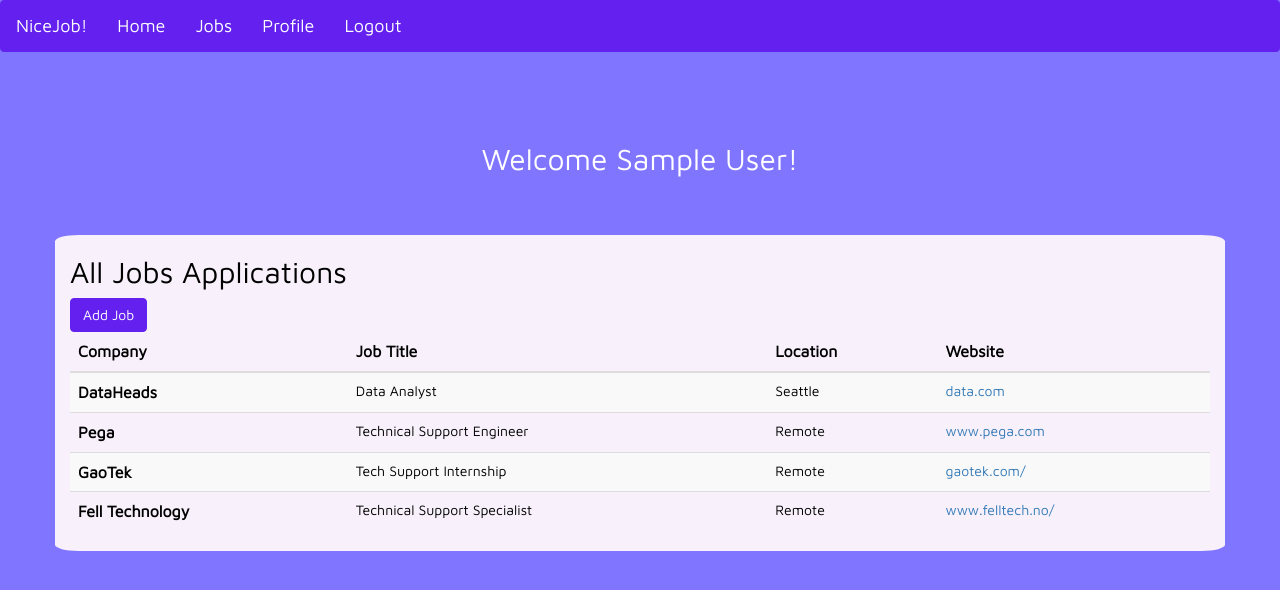
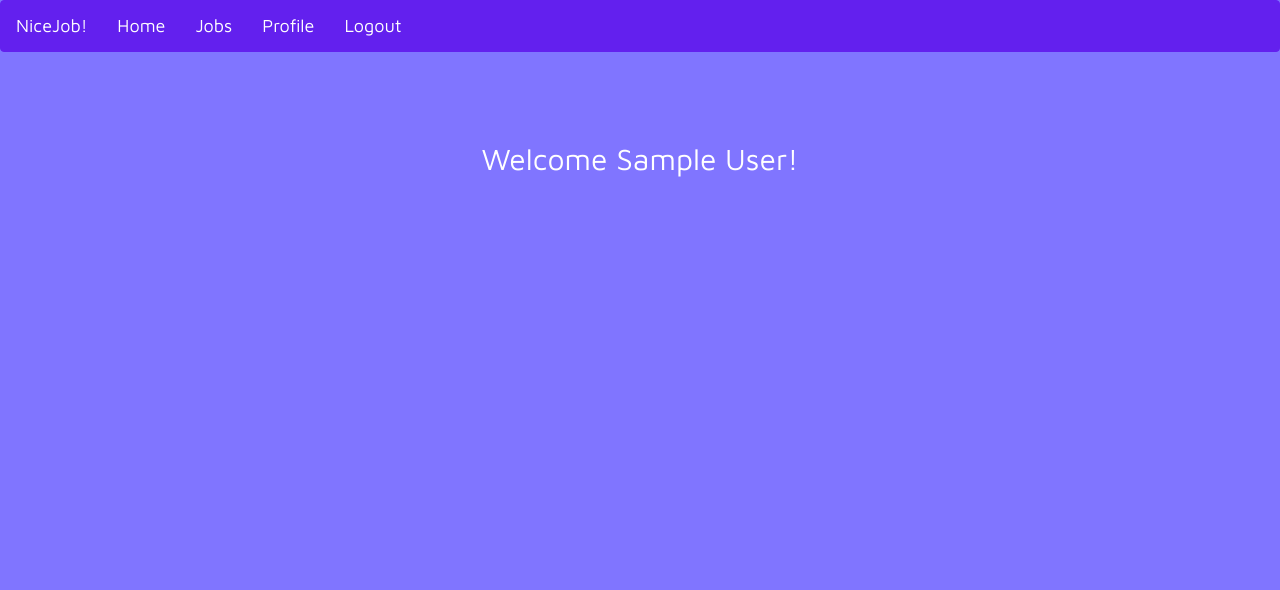
Before and after one commit to Mikey-Simmons/NiceJob, a Django app: template main/templates/all_jobs.html in a window 1280 px wide. Shown: the top 590 px of the page. Run offline with Django 3.2, Linux system fonts and the light colour scheme; the template is opened without the code that fills it: values that come from a table or form of the project are taken from there, others are empty; data comes from the database, SQL or seed files in the repository; tables that the repository leaves empty hold one stand-in row (values such as "Sample post"); some libraries are stand-ins or nearby versions.

Commit message:
changed_job_page

```diff
--- a/main/static/css/style.css
+++ b/main/static/css/style.css
@@ -60,7 +60,7 @@
 }
 .container{
     background-color: #F8F0FB !important;
-    border-radius: 2%;
+
 }
 h2.jumbotron{
     background-color: #593C8F;
--- a/main/templates/all_jobs.html
+++ b/main/templates/all_jobs.html
@@ -31,107 +31,7 @@
   <div class="jumbo_container">
     <h2 class="jumbo">Welcome {{logged_in_user.first_name}} {{logged_in_user.last_name}}!</h2>
   </div>
-  <div class="container">
 
-    <h2>All Jobs Applications</h2>
-    <!-- Trigger the modal with a button -->
-    <button type="button" class="btn btn-primary" data-toggle="modal" data-target="#myModal">Add Job</button>
-
-    <!-- Modal -->
-    <div class="modal fade" id="myModal" role="dialog">
-      <div class="modal-dialog">
-
-        <!-- Modal content-->
-        <div class="modal-content">
-          <div class="modal-header">
-            <button type="button" class="close" data-dismiss="modal">&times;</button>
-            <h4 class="modal-title">Add Job</h4>
-          </div>
-          <div class="modal-body">
-            <form action="/addjob" method="post">
-              {% csrf_token %}
-              <div class="mb-3">
-                <label for="company" class="form-label">Company Name</label>
-                <input type="text" class="form-control" id="company" name="company" placeholder="">
-              </div>
-              <div class="mb-3">
-                <label for="title" class="form-label">Job Title</label>
-                <input type="text" class="form-control" id="title" name="title" placeholder="">
-              </div>
-              <div class="mb-3">
-                <label for="date_applied" class="form-label">Date Applied</label>
-                <input type="date" class="form-control" id="date_applied" name="date_applied" placeholder="">
-              </div>
-              <div class="mb-3">
-                <label for="applied_on" class="form-label">Applied On</label>
-                <input type="text" class="form-control" id="applied_on" name="applied_on" placeholder="">
-              </div>
-              <div class="mb-3">
-                <label for="location" class="form-label">Location</label>
-                <input type="text" class="form-control" id="location" name="location" placeholder="">
-              </div>
-              <div class="mb-3">
-                <label for="website" class="form-label">Company Website (leave out https://)</label>
-                <input type="text" class="form-control" id="website" name="website" placeholder="">
-              </div>
-              <div class="mb-3">
-                <label for="next_steps" class="form-label">Next Steps</label>
-                <input type="text" class="form-control" id="next_steps" name="next_steps" placeholder="">
-              </div>
-              <div class="mb-3">
-                <label for="comments" class="form-label">Comments</label>
-                <input type="text" class="form-control" id="comments" name="comments" placeholder="">
-              </div>
-              <div class="mb-3">
-                <label for="rejected" class="form-label">Rejected?</label>
-                <select aria-label="Default select example" class="form-select" name="rejected" id="rejected">
-                  <option value=False>No</option>
-                  <option value=True>Yes</option>
-                </select>
-              </div>
-              <button type="submit" class="btn btn-danger"> Add Job </button>
-
-
-            </form>
-          </div>
-          <div class="modal-footer">
-            <button type="button" class="btn btn-default" data-dismiss="modal">Close</button>
-          </div>
-        </div>
-
-
-      </div>
-    </div>
-    <div class="welcome_container">
-
-      <table class="table table-striped">
-
-        <thead>
-          <tr>
-            <th scope="col">Company</th>
-            <th scope="col">Job Title</th>
-            <th scope="col">Location</th>
-            <th scope="col">Website</th>
-
-          </tr>
-        </thead>
-        <tbody>
-          {%for job in all_jobs%}
-          <tr>
-
-
-            <th scope="row">{{job.company}}</th>
-            <td>{{job.title}}</td>
-            <td>{{job.location}}</td>
-            <td><a href="https://{{job.website}}">{{job.website}}</a></td>
-
-
-
-        </tr>
-            {% endfor %}
-        </tbody>
-
-      </table>
 
 </body>
 
--- a/main/templates/edit_job.html
+++ b/main/templates/edit_job.html
@@ -22,7 +22,7 @@
                 <ul class="nav navbar-nav">
                     <li class="active"><a href="#">Home</a></li>
 
-                    <li><a href="jobs">Jobs</a></>
+
                     <li><a href="/profile">Profile</a></li>
                     <li><a href="/logout">Logout</a></li>
                 </ul>
--- a/main/templates/profile.html
+++ b/main/templates/profile.html
@@ -22,7 +22,7 @@
         <ul class="nav navbar-nav">
           <li class="active"><a href="welcome">Home</a></li>
 
-          <li><a href="jobs">Jobs</a></>
+
           <li><a href="profile">Profile</a></li>
           <li><a href="/logout">Logout</a></li>
         </ul>
--- a/main/templates/welcome.html
+++ b/main/templates/welcome.html
@@ -22,7 +22,7 @@
         <ul class="nav navbar-nav">
           <li class="active"><a href="#">Home</a></li>
 
-          <li><a href="jobs">Jobs</a></>
+
           <li><a href="profile">Profile</a></li>
           <li><a href="/logout">Logout</a></li>
         </ul>
```
